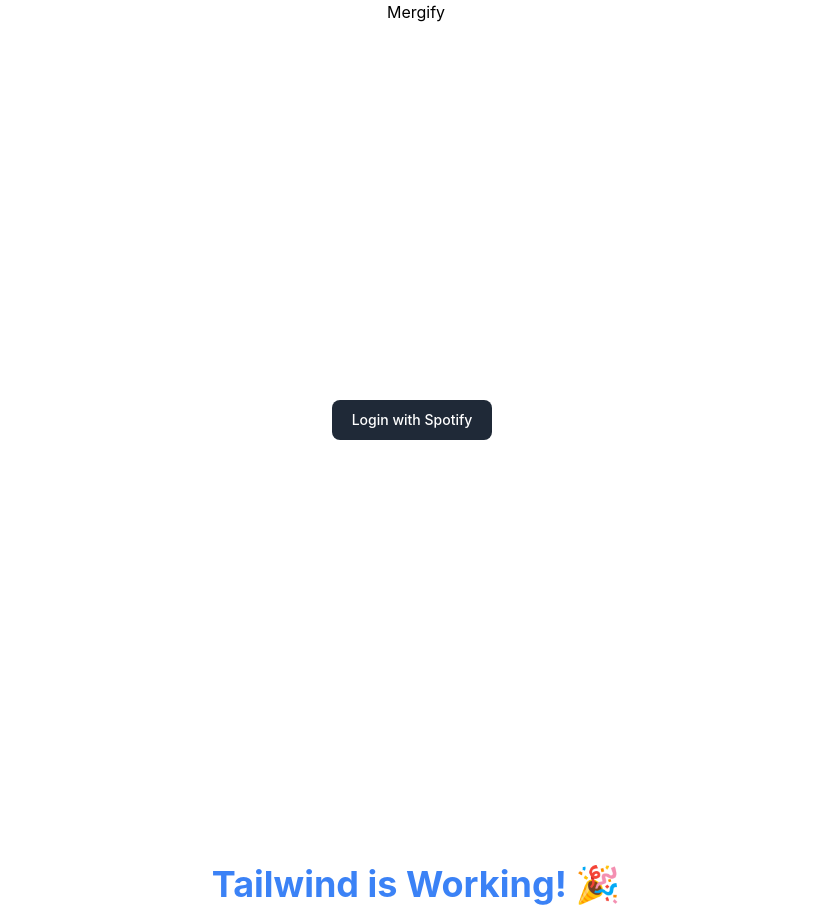
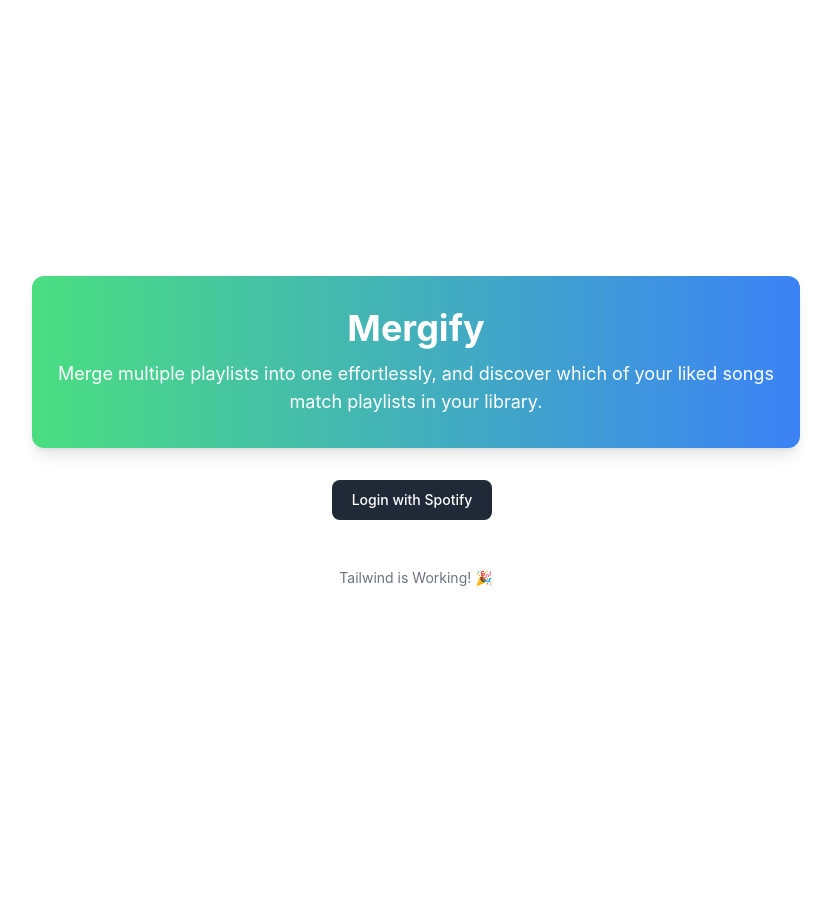
Before and after one commit to papillonlibre/Mergify, a React (Create React App) app: page / in a window 1280 px wide. Shown: the whole page, without its empty margins (224-1055 px from the left). After the commit the page ends 800 px from the top, so only its background shows below. Built offline with nearby package versions, Linux system fonts and the light colour scheme; what spotify-web-api-js would draw is missing.

Commit message:
fixed PageNotFound routing; route to dashboard or auth depending on access token

```diff
--- a/src/App.js
+++ b/src/App.js
@@ -14,7 +14,7 @@
         <Route path="/" element={<SpotifyAuth />} />
         <Route path="/callback" element={<Callback />} />
         <Route path="/dashboard" element={<Dashboard />} />
-        <Route component={PageNotFound} />
+        <Route path="*" element={<PageNotFound />} />
       </Routes>
     </Router>
   );
--- a/src/components/DarkButton.js
+++ b/src/components/Button.js
@@ -1,15 +1,13 @@
 import React from 'react';
 
-function DarkButton({label, onClick }) {
+function Button({label, onClick }) {
   return (
-    <div className="flex justify-center items-center h-screen">
       <button
 	  	onClick={onClick}
         className="text-white bg-gray-800 hover:bg-gray-900 focus:outline-none focus:ring-4 focus:ring-gray-300 font-medium rounded-lg text-sm px-5 py-2.5 me-2 mb-2 dark:bg-gray-800 dark:hover:bg-gray-700 dark:focus:ring-gray-700 dark:border-gray-700">
         {label}
       </button>
-    </div>
   );
 }
 
-export default DarkButton;
+export default Button;
--- a/src/components/Callback.js
+++ b/src/components/Callback.js
@@ -48,7 +48,11 @@
     fetchToken();
   }, [navigate]);
 
-  return <p>Processing authentication...</p>;
+  return (
+    <div className="h-screen flex items-center justify-center">
+  <p className="text-lg text-gray-600">Processing Spotify authentication...</p>
+</div>
+  )
 };
 
 
--- a/src/components/Dashboard.js
+++ b/src/components/Dashboard.js
@@ -2,7 +2,17 @@
 import React from 'react';
 
 const Dashboard = () => {
-  return <h2>You're logged in. Now we can do cool Spotify stuff here!</h2>;
+  // return <h2>You're logged in. Now we can do cool Spotify stuff here!</h2>;
+  return (
+    <div className="p-6 max-w-6xl mx-auto">
+  <h2 className="text-2xl font-semibold mb-4">Your Dashboard</h2>
+  <div className="grid grid-cols-1 md:grid-cols-2 gap-6">
+    <div className="bg-white p-4 rounded-lg shadow">Liked Songs Analysis</div>
+    <div className="bg-white p-4 rounded-lg shadow">Merge Playlists</div>
+  </div>
+</div>
+
+  )
 };
 
 export default Dashboard;
--- a/src/components/Header.js
+++ b/src/components/Header.js
@@ -1,5 +1,14 @@
 import React from 'react';
+
 const Header = () => {
-  return <h1 className="main-heading">Mergify</h1>;
+  return (
+      <header className="bg-gradient-to-r from-green-400 to-blue-500 text-white py-8 px-6 text-center rounded-xl shadow-lg max-w-3xl mx-auto mt-16">
+        <h1 className="text-4xl font-bold mb-3">Mergify</h1>
+        <p className="text-lg">
+          Merge multiple playlists into one effortlessly, and discover which of your liked songs match playlists in your library.
+        </p>
+    </header>
+  );
 };
+
 export default Header;
--- a/src/components/PageNotFound.js
+++ b/src/components/PageNotFound.js
@@ -1,12 +1,35 @@
-import React from 'react';
-import { Link } from 'react-router-dom';
+import React, { useEffect, useState } from 'react';
+import { Link, useLocation } from 'react-router-dom';
 import Header from './Header';
+
 const PageNotFound = () => {
+  const location = useLocation();
+  const [redirectPath, setRedirectPath] = useState('/');
+
+  useEffect(() => {
+    const token = localStorage.getItem('spotify_access_token');
+    if (token) {
+      setRedirectPath('/dashboard');
+    }
+  }, []);
+
   return (
-    <React.Fragment>
+    <div className="flex flex-col items-center justify-start min-h-screen pt-10 bg-white">
       <Header />
-      Page not found. Goto <Link to="/dashboard">Home Page</Link>
-    </React.Fragment>
+      <div className="text-center mt-10">
+        <h1 className="text-4xl font-bold text-gray-800 mb-2">404 - Not Found</h1>
+        <p className="text-gray-500 mb-4">
+          No match for <code className="font-mono text-blue-500">{location.pathname}</code>
+        </p>
+        <Link
+          to={redirectPath}
+          className="inline-block mt-4 px-6 py-2 text-white bg-green-500 hover:bg-green-600 rounded-lg shadow-md transition duration-300"
+        >
+          Go to Homepage
+        </Link>
+      </div>
+    </div>
   );
 };
+
 export default PageNotFound;
--- a/src/components/SpotifyAuth.js
+++ b/src/components/SpotifyAuth.js
@@ -2,7 +2,7 @@
 import React, { useEffect, useState } from 'react';
 import spotifyApi from '../utils/spotify';
 import Header from './Header'
-import DarkButton from './DarkButton';
+import Button from './Button';
 
 const SpotifyAuth = () => {
   const [token, setToken] = useState(localStorage.getItem('spotify_access_token'));
@@ -42,19 +42,32 @@
   };
 
 
+// return (
+//   <div className="flex items-center justify-center min-h-screen">
+//     <div className="text-center">
+//       <Header />
+//       {token ? (
+//         <button onClick={handleLogout}>Logout</button>
+//       ) : (
+//           <Button onClick={handleLogin} label="Login with Spotify" />
+//       )}
+//       <h1 className="text-4xl font-bold text-blue-500 mt-10">
+//         Tailwind is Working! 🎉
+//       </h1>
+//     </div>
+//   </div>
+// );
   return (
-  <div className="flex items-center justify-center min-h-screen">
-    <div className="text-center">
+    <div className="min-h-screen flex flex-col items-center justify-center px-4 bg-white">
       <Header />
+      <div className="mt-8">
         {token ? (
-        <button onClick={handleLogout}>Logout</button>
+          <Button onClick={handleLogout} label="Logout" />
         ) : (
-          <DarkButton onClick={handleLogin} label="Login with Spotify" />
+          <Button onClick={handleLogin} label="Login with Spotify" />
         )}
-      <h1 className="text-4xl font-bold text-blue-500 mt-10">
-        Tailwind is Working! 🎉
-      </h1>
       </div>
+      <p className="text-gray-500 mt-10 text-sm">Tailwind is Working! 🎉</p>
     </div>
   );
 };
```
Lines whose indentation alone changed are shown as unchanged.
